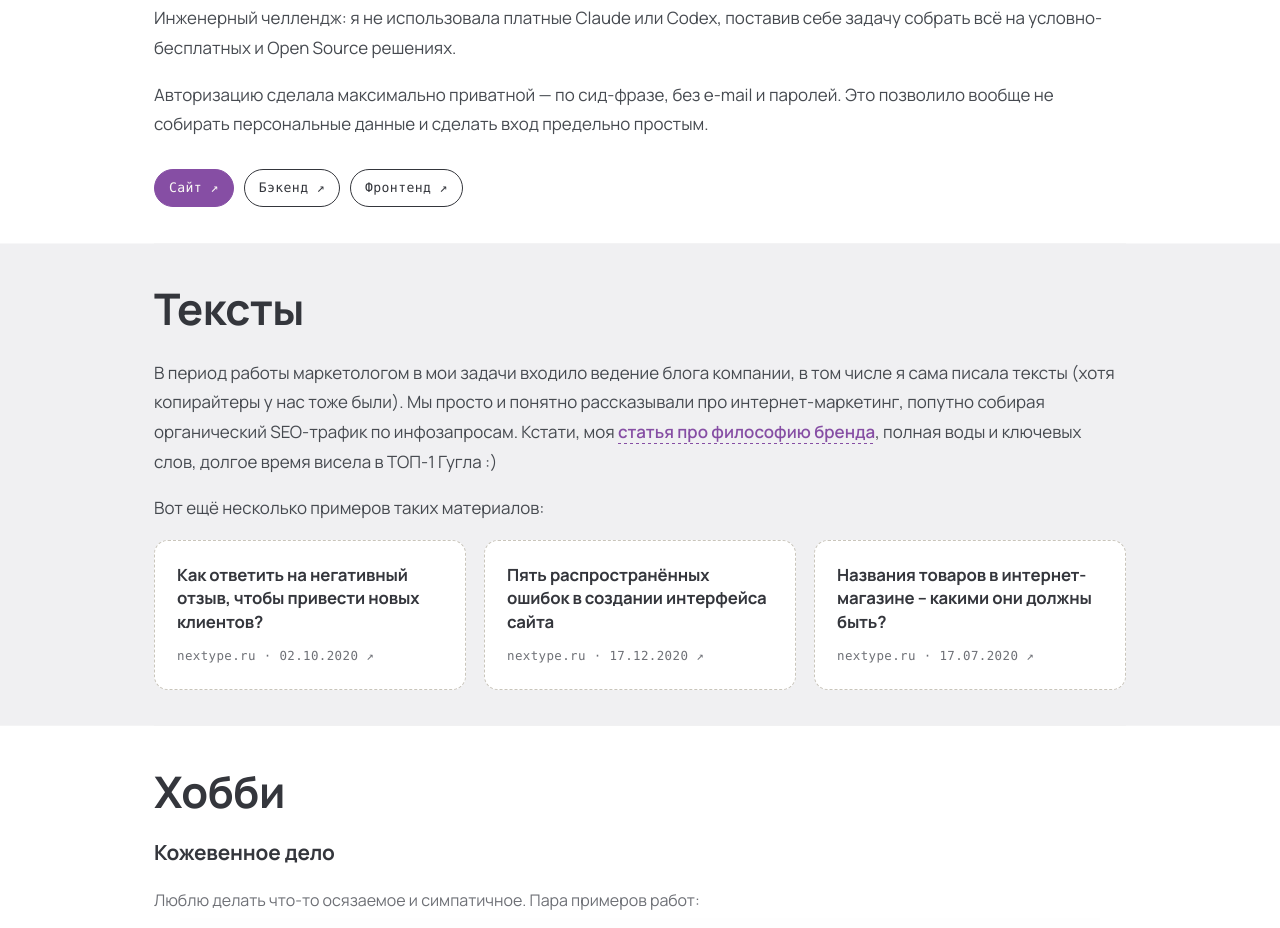
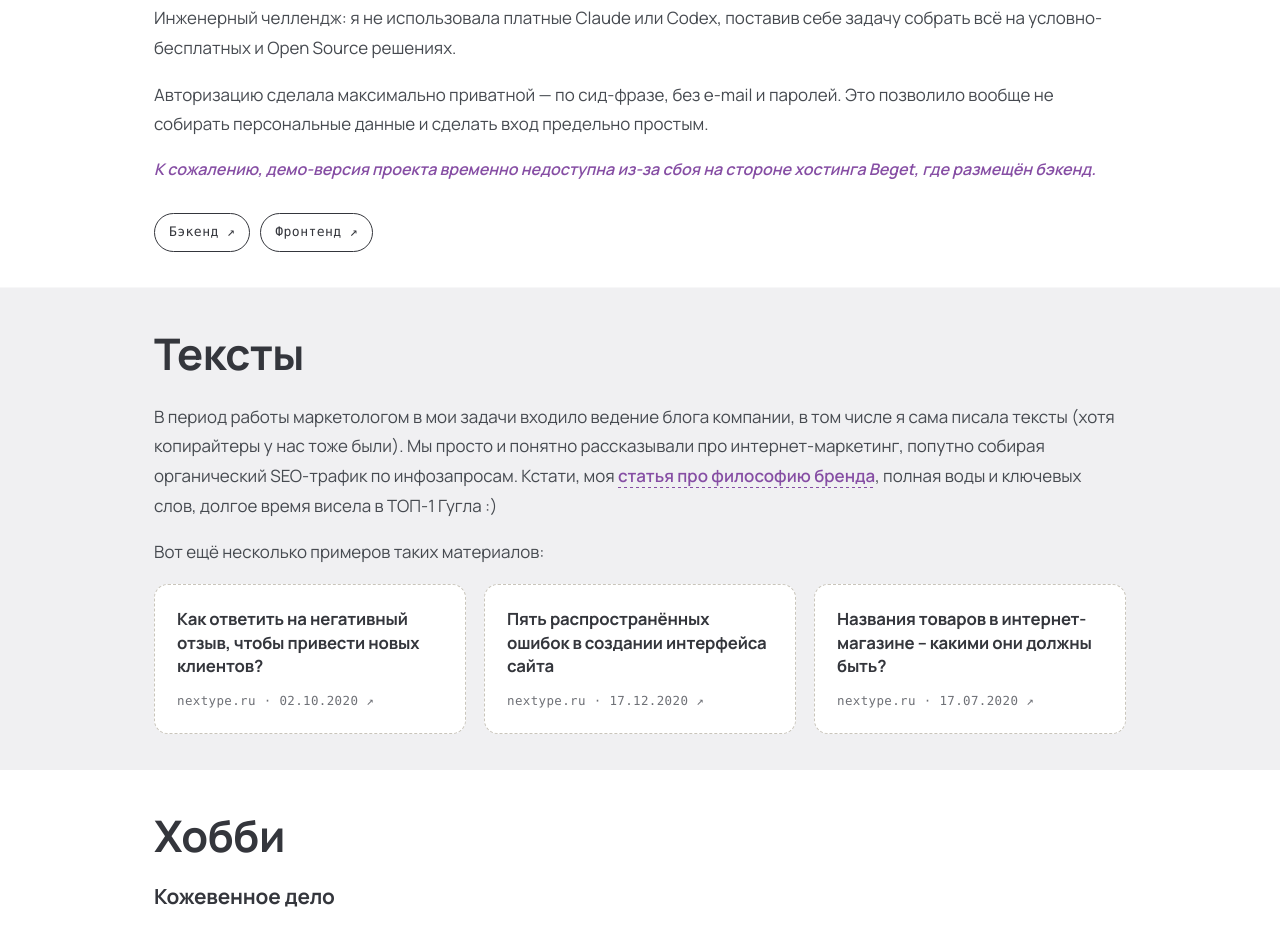
Before and after one commit to GabrielleSunrise/GabrielleSunrise.github.io, a plain HTML site: page index.html in a window 1280 px wide. Shown: the part 2307-3235 px from the top of the page. Drawn offline with Linux system fonts and the light colour scheme.

Commit message:
Update index.html

```diff
--- a/index.html
+++ b/index.html
@@ -283,9 +283,9 @@
         <p>
             Авторизацию сделала максимально приватной — по сид-фразе, без e-mail и паролей. Это позволило вообще не собирать персональные данные и сделать вход предельно простым.
         </p>
+        <em>К сожалению, демо-версия проекта временно недоступна из-за сбоя на стороне хостинга Beget, где размещён бэкенд.</em>
     </div>
     <div class="links-row">
-        <a class="btn btn-solid" href="https://gabriellesunrise.github.io/simple-blocks-with-auth/" target="_blank" rel="noopener noreferrer">Сайт ↗</a>
         <a class="btn" href="https://github.com/GabrielleSunrise/simple-blocks-backend" target="_blank" rel="noopener noreferrer">Бэкенд ↗</a>
         <a class="btn" href="https://github.com/GabrielleSunrise/simple-blocks-with-auth" target="_blank" rel="noopener noreferrer">Фронтенд ↗</a>
     </div>
```
